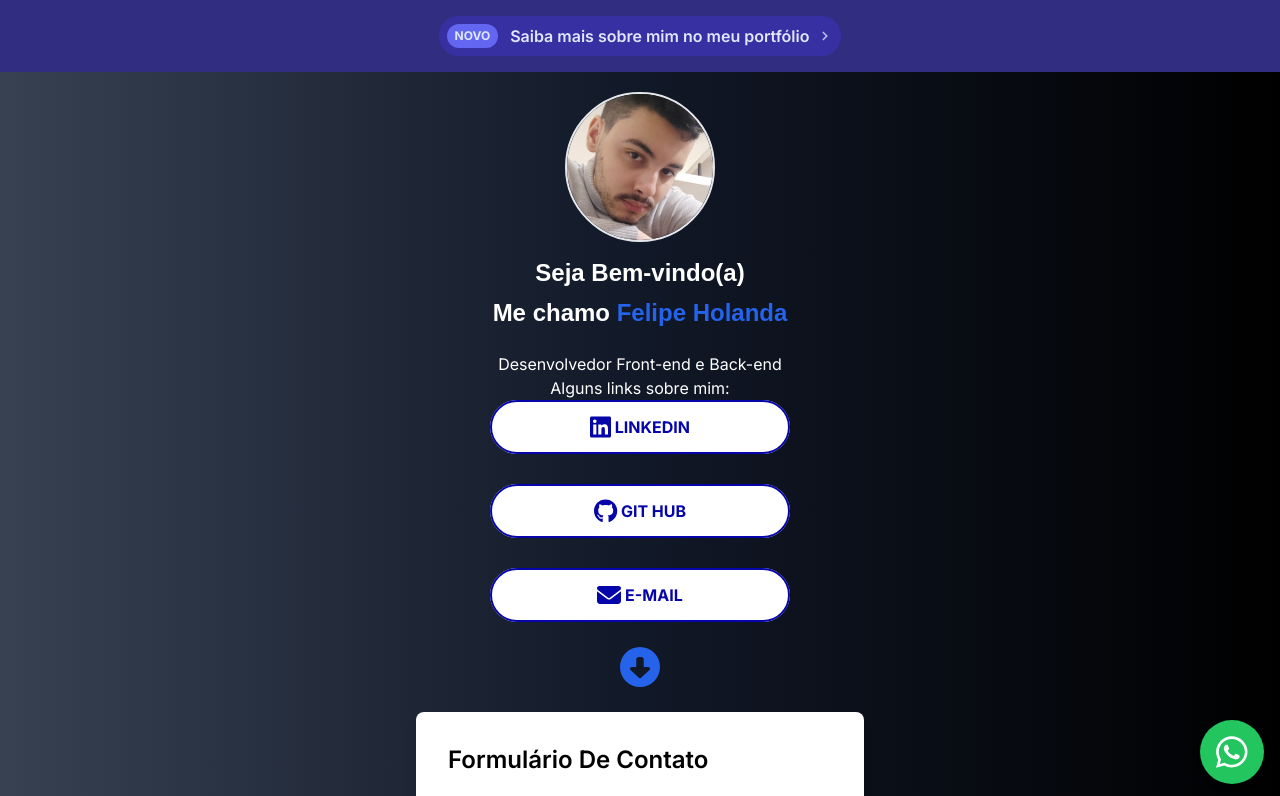
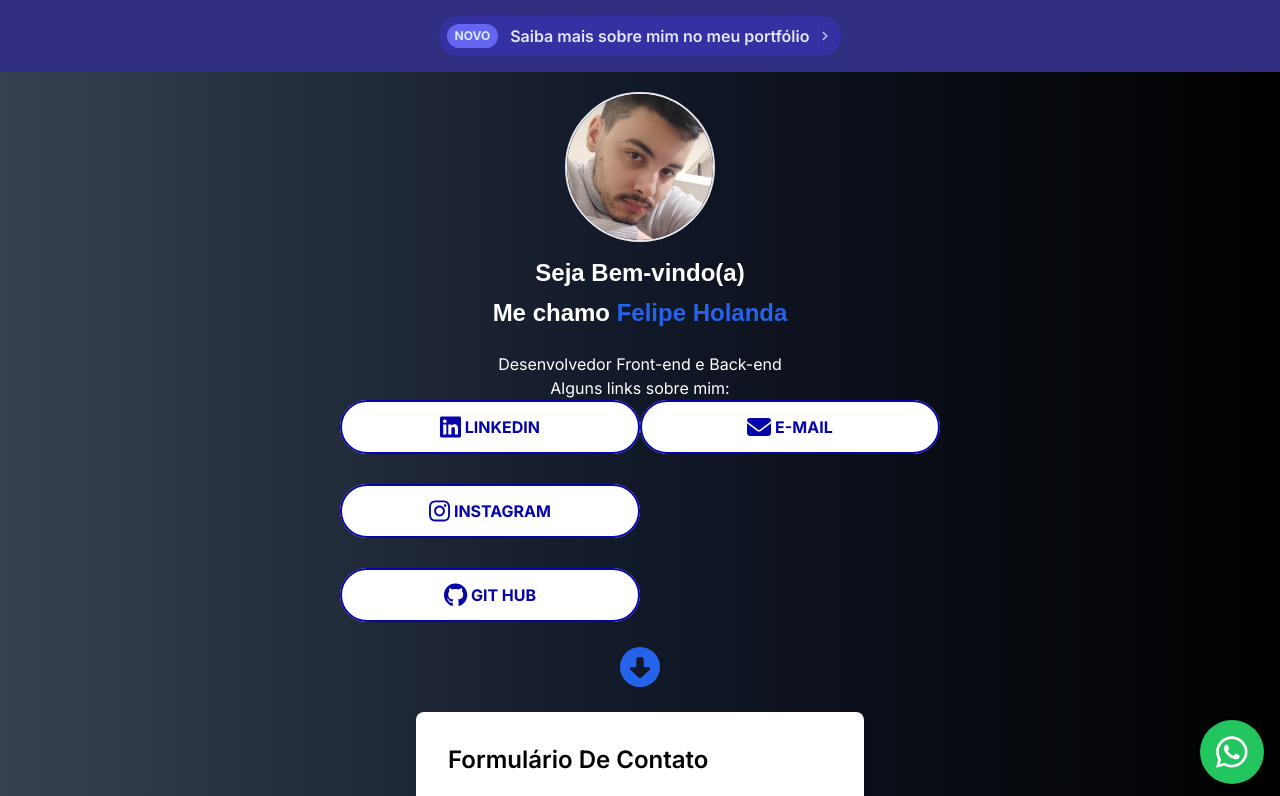
Before and after one commit to felipeholanda2077/LinkTree_Caseiro, a Next.js app: page / in a window 1280 px wide. Shown: the top 796 px of the page. Built offline with nearby package versions, Linux system fonts and the light colour scheme.

Commit message:
Adição do Instagram

```diff
--- a/src/app/page.tsx
+++ b/src/app/page.tsx
@@ -1,6 +1,6 @@
 import Image from 'next/image'
 import { FontAwesomeIcon } from '@fortawesome/react-fontawesome'
-import { faLinkedin } from '@fortawesome/free-brands-svg-icons'
+import { faInstagram, faLinkedin } from '@fortawesome/free-brands-svg-icons'
 import { faGithub } from '@fortawesome/free-brands-svg-icons'
 import { faEnvelope } from '@fortawesome/free-solid-svg-icons'
 import { faCircleDown } from '@fortawesome/free-solid-svg-icons'
@@ -95,6 +95,39 @@ export default function Home() {
             </div>
 
           </li>
+          <li>
+
+            <div className="buttons">
+              <a href="https://www.instagram.com/felipeholanda1.0/" target="_blank" rel="noopener noreferrer">
+                <button className="blob-btn w-full h-full">
+
+                  <FontAwesomeIcon icon={faInstagram} size="xl" /> Instagram
+
+                  <span className="blob-btn__inner">
+                    <span className="blob-btn__blobs">
+                      <span className="blob-btn__blob"></span>
+                      <span className="blob-btn__blob"></span>
+                      <span className="blob-btn__blob"></span>
+                      <span className="blob-btn__blob"></span>
+                    </span>
+                  </span>
+                </button>
+              </a>
+              <br />
+
+              <svg xmlns="http://www.w3.org/2000/svg" version="1.1">
+                <defs>
+                  <filter id="goo">
+                    <feGaussianBlur in="SourceGraphic" result="blur" stdDeviation="10"></feGaussianBlur>
+                    <feColorMatrix in="blur" mode="matrix" values="1 0 0 0 0 0 1 0 0 0 0 0 1 0 0 0 0 0 21 -7" result="goo"></feColorMatrix>
+                    <feBlend in2="goo" in="SourceGraphic" result="mix"></feBlend>
+                  </filter>
+                </defs>
+              </svg>
+            </div>
+
+          </li>
+
           <li>
 
             <div className="buttons">
```
